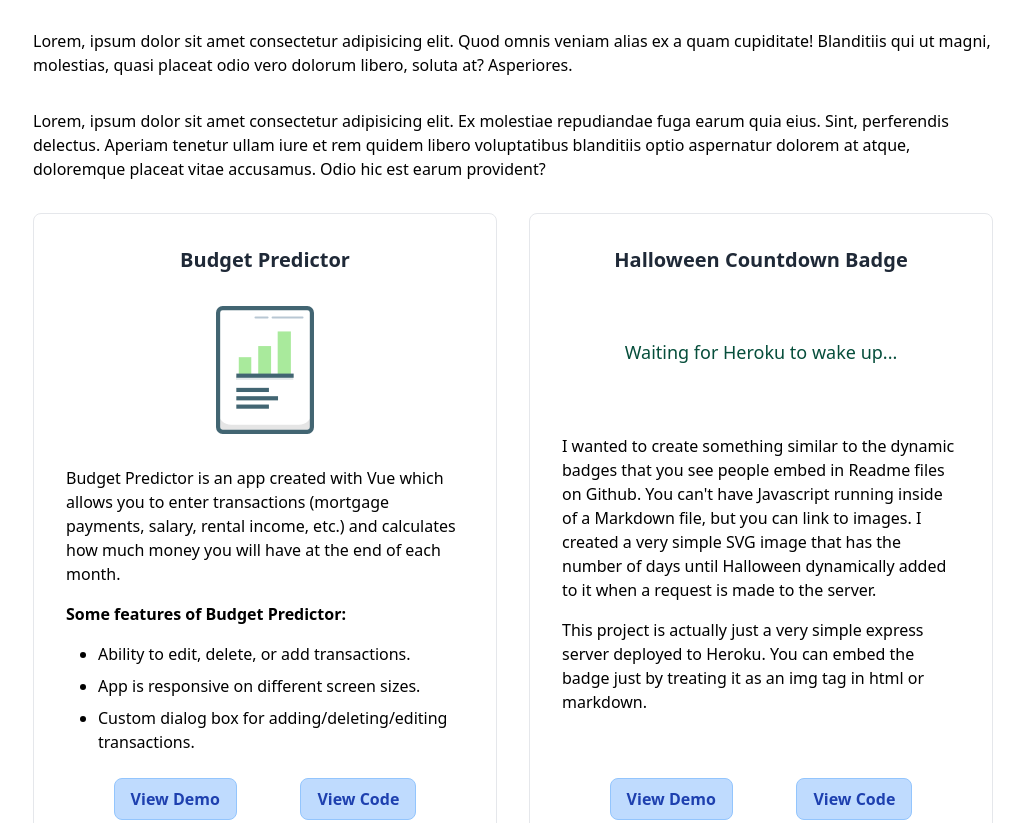
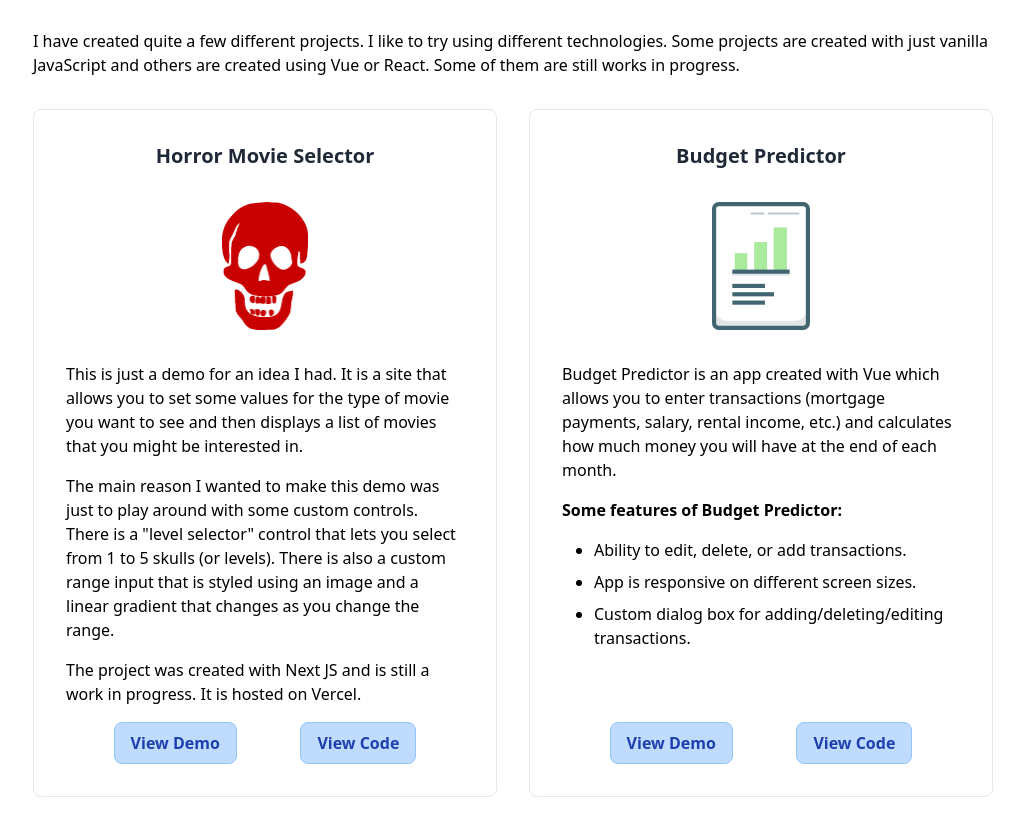
Before and after one commit to tyler-daigle/tdaigle-portfolio, a website: page public/index.html in a window 1280 px wide. Shown: the part 461-1284 px from the top of the page, without its empty margins (127-1151 px from the left). Drawn offline with Linux system fonts and the light colour scheme; no server answers.

Commit message:
added movie-selector project

```diff
--- a/public/index.html
+++ b/public/index.html
@@ -49,17 +49,10 @@
           <h2 class="ml-16 text-2xl">Some of my projects</h2>
         </header>
         <p class="font-light mb-8">
-          Lorem, ipsum dolor sit amet consectetur adipisicing elit. Quod omnis
-          veniam alias ex a quam cupiditate! Blanditiis qui ut magni, molestias,
-          quasi placeat odio vero dolorum libero, soluta at? Asperiores.
-        </p>
-
-        <p class="font-light">
-          Lorem, ipsum dolor sit amet consectetur adipisicing elit. Ex molestiae
-          repudiandae fuga earum quia eius. Sint, perferendis delectus. Aperiam
-          tenetur ullam iure et rem quidem libero voluptatibus blanditiis optio
-          aspernatur dolorem at atque, doloremque placeat vitae accusamus. Odio
-          hic est earum provident?
+          I have created quite a few different projects. I like to try using
+          different technologies. Some projects are created with just vanilla
+          JavaScript and others are created using Vue or React. Some of them are
+          still works in progress.
         </p>
 
         <!-- project list -->
@@ -93,6 +86,49 @@
                 >
               </div>
           </li> -->
+
+          <!-- Movie Selector -->
+          <li class="project-list-item">
+            <h3 class="project-title">Horror Movie Selector</h3>
+            <img src="images/skull_red_small.png" class="project-image" />
+
+            <p class="mb-4">
+              This is just a demo for an idea I had. It is a site that allows
+              you to set some values for the type of movie you want to see and
+              then displays a list of movies that you might be interested in.
+            </p>
+
+            <p class="mb-4">
+              The main reason I wanted to make this demo was just to play around
+              with some <strong>custom controls</strong>. There is a "level
+              selector" control that lets you select from 1 to 5 skulls (or
+              levels). There is also a custom range input that is styled using
+              an image and a linear gradient that changes as you change the
+              range.
+            </p>
+
+            <p class="mb-4">
+              The project was created with <strong>Next JS</strong> and is still
+              a work in progress. It is hosted on Vercel.
+            </p>
+
+            <div class="button-container">
+              <a
+                href="https://movie-selector.vercel.app"
+                class="primary-button"
+                target="_blank"
+                rel="noopener noreferrer"
+                >View Demo</a
+              >
+              <a
+                href="https://github.com/tyler-daigle/movie-selector"
+                class="primary-button"
+                target="_blank"
+                rel="noopener noreferrer"
+                >View Code</a
+              >
+            </div>
+          </li>
 
           <!-- Budget Predictor -->
           <li class="project-list-item">
```
Also changed, not shown: public/images/skull_red_small.png (added).
